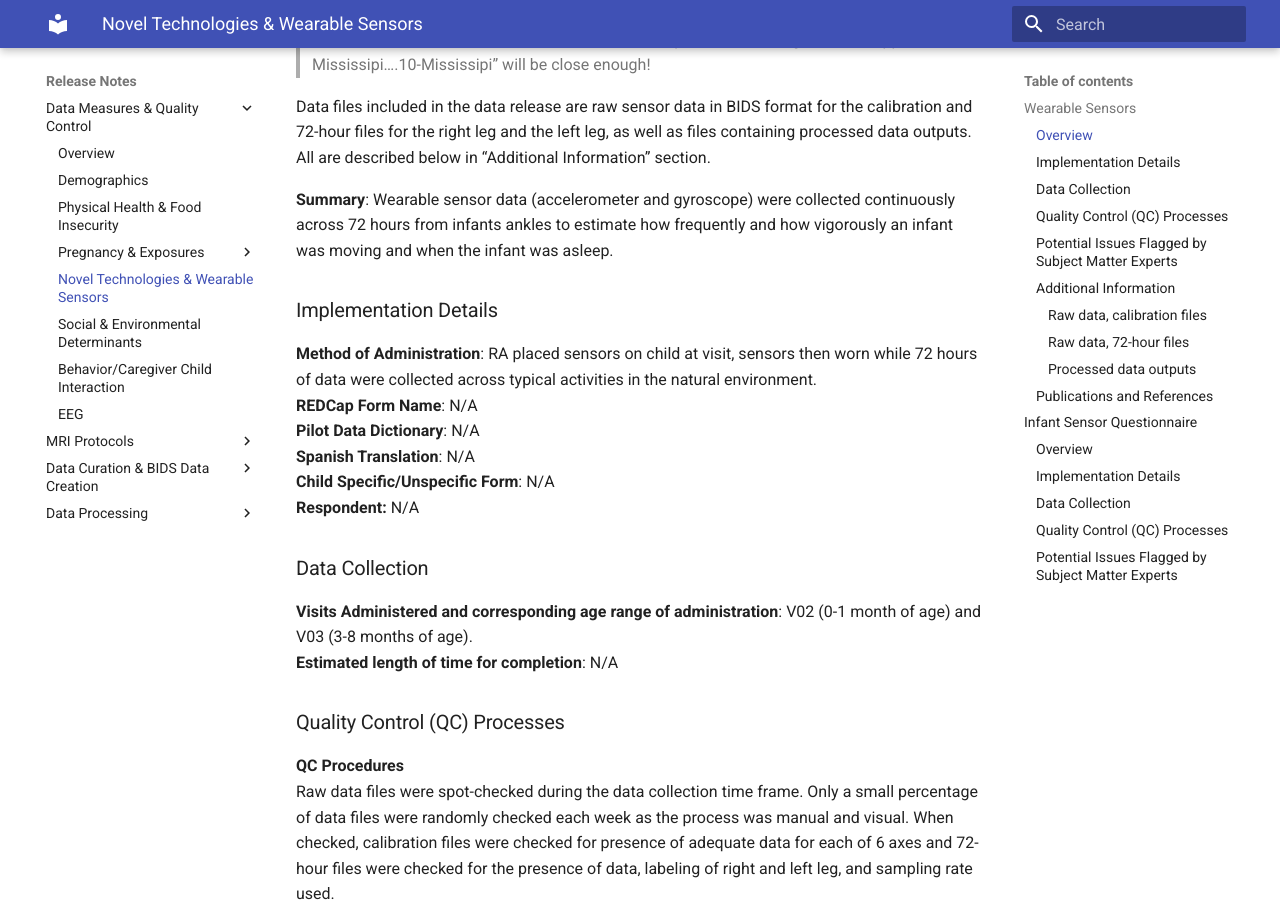
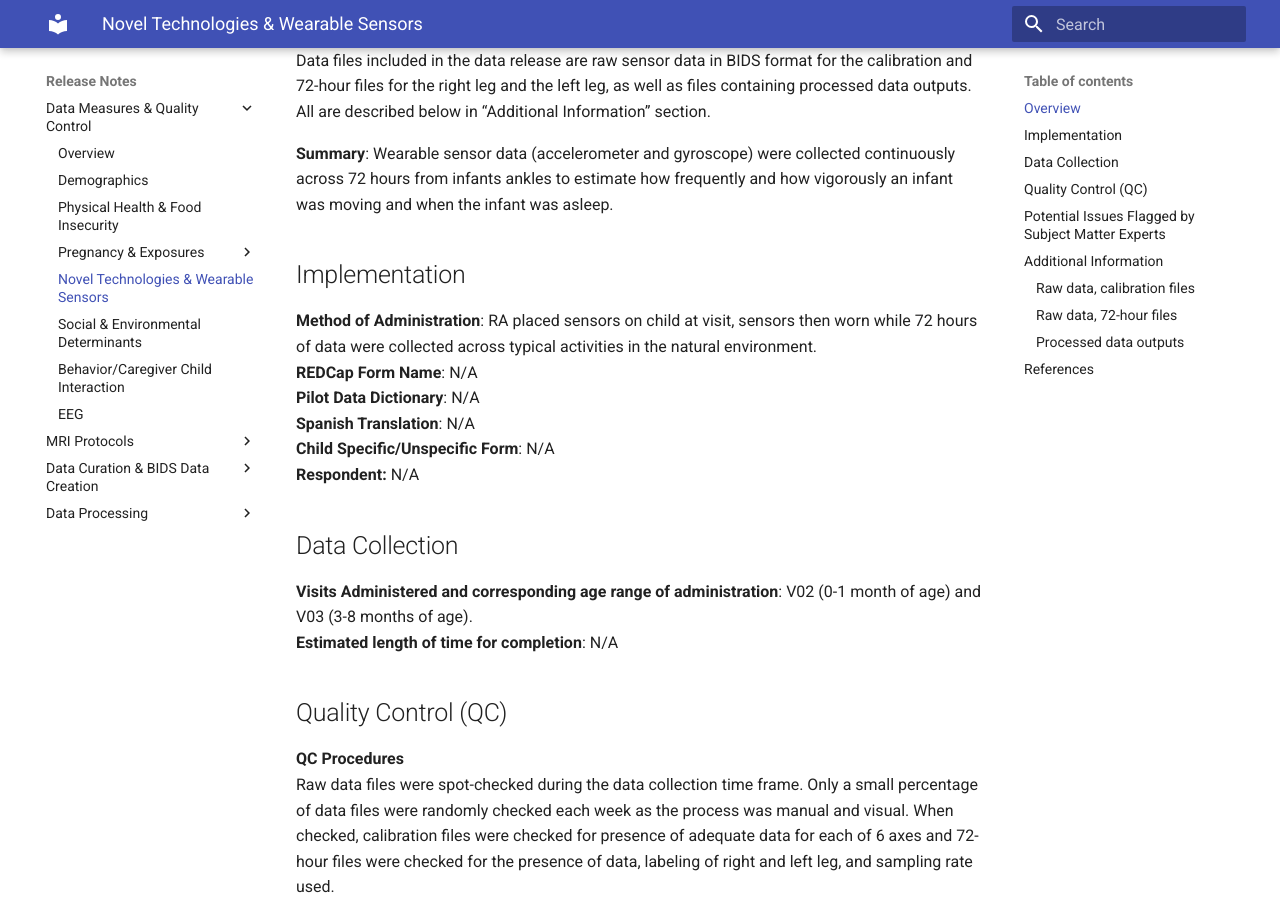
Before and after one commit to mattcieslak/hbcd-docs, an MkDocs documentation site: the page built from docs/measures/sensors.md, in a window 1280 px wide and 900 px high, scrolled down 917 px. Built offline with MkDocs 1.6.1 and Material for MkDocs 9.7.7, drawn with Linux system fonts in a browser that asks for light colours; some of the changed text lies outside the part shown.

Commit message:
Update sensors.md

```diff
--- a/docs/measures/sensors.md
+++ b/docs/measures/sensors.md
@@ -1,7 +1,5 @@
-# Novel Technologies/Wearable Sensors
-
-## Wearable Sensors
-### Overview
+# Wearable Sensors
+## Overview
 **Full Name**: Infant leg movement data collected by wearable sensors.
 **Acronym/Brief Name**: N/A
 **Construct**: motor behavior, physical activity, sleep
@@ -15,7 +13,7 @@ Data files included in the data release are raw sensor data in BIDS format for t
 
 **Summary**: Wearable sensor data (accelerometer and gyroscope) were collected continuously across 72 hours from infants ankles to estimate how frequently and how vigorously an infant was moving and when the infant was asleep.
 
-### Implementation Details
+## Implementation
 **Method of Administration**: RA placed sensors on child at visit, sensors then worn while 72 hours of data were collected across typical activities in the natural environment.
 **REDCap Form Name**: N/A
 **Pilot Data Dictionary**: N/A
@@ -23,25 +21,24 @@ Data files included in the data release are raw sensor data in BIDS format for t
 **Child Specific/Unspecific Form**: N/A
 **Respondent:** N/A
 
-### Data Collection
+## Data Collection
 **Visits Administered and corresponding age range of administration**: V02 (0-1 month of age) and V03 (3-8 months of age).
 **Estimated length of time for completion**: N/A
 
-### Quality Control (QC) Processes
+## Quality Control (QC)
 **QC Procedures**
 Raw data files were spot-checked during the data collection time frame. Only a small percentage of data files were randomly checked each week as the process was manual and visual. When checked, calibration files were checked for presence of adequate data for each of 6 axes and 72-hour files were checked for the presence of data, labeling of right and left leg, and sampling rate used.
 
 **Common Issues Identified**
 Common issues identified during QC processes included inadequate data for each of the 6 axes in calibration files (human error), missing data for calibration files (due to human error or technical difficulties), missing data for 72 hours (due to human error, technical difficulties, or parent/legal guardian declining to participate in this aspect of the study), sensors being removed for prolonged periods during the 72 hours, or incorrect sampling rate used during the 72 hour collection. If possible, errors were corrected (but this was not often possible). All issued occurred rarely overall and the majority of the data were judged to be present and correctly collected.
 
-### Potential Issues Flagged by Subject Matter Experts
+## Potential Issues Flagged by Subject Matter Experts
 No issues were found. Users are reminded that accelerometer sensor timestamps drift over time, so even though the right and left leg sensors started recording at the same time and recorded for the same duration of time at the same sampling rate, one cannot assume that the time specified matches exactly between the 2 sensors. By our estimates, Axivity AX6 sensors recording at 25 samples/sec diverge from one another by a couple of seconds by the end of 72 hours, and the magnitude of this error increases over time. Further, offsets were different between different sensors, so a calibration procedure was used to adjust for this. See Oh, J., Loeb, G. E., & Smith, B. A. (2024). The Utility of Calibrating Wearable Sensors before Quantifying Infant Leg Movements. *Sensors*, *24*(17), 5736
 
-### Additional Information
+## Additional Information
 Data files included in the data release are raw sensor data in BIDS format for the calibration and 72-hour files for the right leg and the left leg, as well as files containing processed data outputs.
 
-#### Raw data, calibration files
-
+### Raw data, calibration files
 **Full Name:** sub-{dccid}_ses-{session number}_task-LeftLegMovement_tracksys-imu_acq-calibration_channels.json
 **Acronym/Brief Name**: LL-Calib-Channels-Ref
 **Description**: The reference frame in which the channels of the Inertial Measurement Unit sensor used to prepare sensor calibration dataset is represented (left leg movement): Anterior, Right, Superior each corresponding to X, Y, and Z axis.
@@ -81,7 +78,7 @@ Data files included in the data release are raw sensor data in BIDS format for t
 **Description**: Recording related information: sampling frequency, effective sampling frequency, task name, task description, tracking system name, recording duration, accelerometer channel count, gyroscope channel count, latency channel count, manufacturer, sensor name, sensor’s serial number
 **Summary**: Calibration dataset of the right leg movement sensor related information
 
-#### Raw data, 72-hour files
+### Raw data, 72-hour files
 **Full Name**: sub-{dccid}_ses-{session number}_task-LeftLegMovement_tracksys-imu_acq-primary_channels.json
 **Acronym/Brief Name**: LL-Primary-Channels-Ref
 **Description**: The reference frame in which the channels of the Inertial Measurement Unit sensor used to prepare sensor movement dataset is represented (left leg movement): Anterior, Right, Superior each corresponding to X, Y, and Z axis
@@ -142,8 +139,7 @@ Data files included in the data release are raw sensor data in BIDS format for t
 **Description**: 72 hour right leg movement data calibrated using RL-Calib-Recording. 25 Hz is the original sampling rate.
 **Summary**: Movement dataset of the right leg movement sensor, calibrated
 
-#### Processed data outputs
-
+### Processed data outputs
 **Full Name**: sub-{dccid}_ses-{session number}_desc-kinematics_recording-20_motion.json
 **Acronym/Brief Name**: Primary-Summary20
 **Description**: Summary kinematic measures based on the 72 hour leg movement data calibrated and resampled at 20Hz (LL-Primary-Recording-Calibrated20 & RL-Primary-Recording-Calibrated20). Measures include threshold values, movement rates, total movement counts, sleep times, average acceleration medians, peak acceleration medians, movement duration medians, and entropy values of the left and the right leg movement dataset.
@@ -191,8 +187,7 @@ Data files included in the data release are raw sensor data in BIDS format for t
 
 **Summary**: A list of parameters used to run the processing pipeline container.
 
-### Publications and References
-
+## References
 *Describing the protocol decision-making process.* Pini N, Fifer WP, Oh J, et al. Remote Data Collection of Infant Activity and Sleep Patterns via Wearable Sensors in the HEALthy Brain and Child Development Study (HBCD). *Dev Cogn Neurosci*. 2024;69:101446. doi:10.1016/j.dcn.2024.101446
 
 *BIDS format for raw data files.* Jeung, S., Cockx, H., Appelhoff, S., Berg, T., Gramann, K., Grothkopp, S., ... & Welzel, J. (2024). Motion-BIDS: an extension to the brain imaging data structure to organize motion data for reproducible research. *Scientific Data*, *11*(1), 716.
@@ -205,15 +200,15 @@ Data files included in the data release are raw sensor data in BIDS format for t
 
 **Processing code** used to obtain processed data outputs are available as a container on [INC Laboratory's Docker Hub](https://hub.docker.com/r/inclab/hbcd_motion_postproc) (source code available on GitHub [here](https://github.com/Infant-Neuromotor-Control-Lab/hbcd_motion_postproc))
 
-## Infant Sensor Questionnaire
-### Overview
+# Infant Sensor Questionnaire
+## Overview
 **Full Name**: Daily survey about infant heart rate sensor and infant leg movement sensors.
 **Acronym/Brief Name**: Infant Sensor Questionnaire
 **Construct**: motor behavior, physical activity, sleep
 **Description**: Survey was sent to primary caregiver once per day for 3 days during the 72 hour data collection of infant heart rate sensor data and infant leg movement sensor data. Surveys were automatically sent via email or text message (per caregiver preference) at 10 am eastern/9 am central/8 am mountain/7 am pacific. The surveys were sent after the sensors had been recording for 24, 48, and 72 hours. The survey asked about the preceding 24-hour period. It asked whether the sensors were worn for most of the time and about the daily activities of the infant (whether or not it was a fairly typical 24 hours for the infant, estimates of how much they napped and slept, how much they were in a car seat, swing or other restraining device, how much they were in a moving car or stroller or being carried, and whether or not their legs are swaddled during naps and sleep). This survey was created by the workgroup.
 **Summary**: The questionnaire was sent once per day for 3 days while the infant was wearing the heart rate sensor and infant leg movement sensors to obtain information about context of the sensor recordings.
 
-### Implementation Details
+## Implementation
 **Method of Administration**: RA marked preferred contact and preferred method of contact (email or text message) at visit, then surveys were sent automatically.
 **REDCap Form Name**: sens_ch_rcpt
 **Pilot Data Dictionary**: nt_ch_sens_i_qtn_1, nt_ch_sens_i_qtn_2, nt_ch_sens_i_qtn_3
@@ -221,15 +216,15 @@ Data files included in the data release are raw sensor data in BIDS format for t
 **Child Specific/Unspecific Form**: Caregiver answering questions about their child.
 **Respondent:** Caregiver
 
-### Data Collection
+## Data Collection
 **Visits Administered and corresponding age range of administration**: V02 (0-1 month of age) and V03 (3-8 months of age).
 **Estimated length of time for completion**: N/A
 
-### Quality Control (QC) Processes
+## Quality Control (QC)
 **QC Procedures**
 Surveys were spot-checked during the data collection time frame. Only a small percentage of surveys were randomly checked each week as the process was manual. When checked, surveys were checked for the presence of responses. When no responses were provided, RA’s were contacted to confirm whether or not surveys had gone out to the participants as intended.
 **Common Issues Identified**
 Common issues identified during QC processes included surveys that had no responses. Sometimes this was human error (preferred contact or preferred method of communication not selected by RA) or potentially technological malfunction, and sometimes it was caregiver non-response. Caregiver non-response was the reason for the majority of the surveys without responses. Caregiver non-response was common.
 
-### Potential Issues Flagged by Subject Matter Experts
-No issues were found.
+## Potential Issues Flagged by Subject Matter Experts
+None
```
